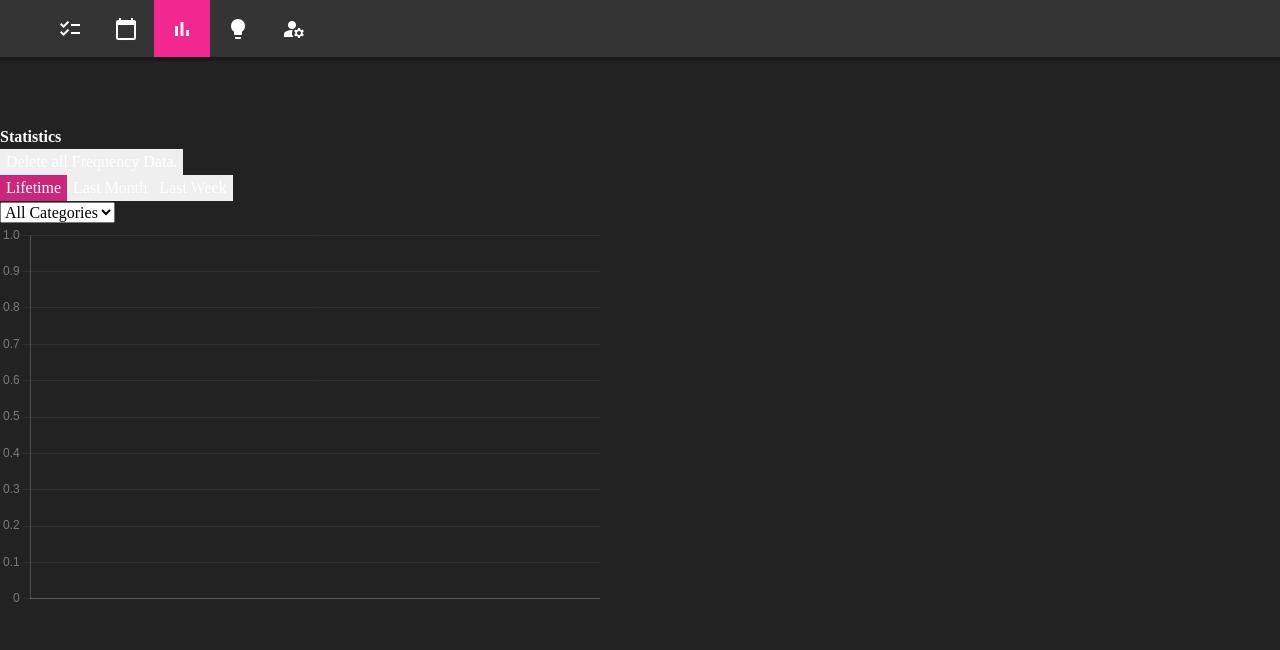
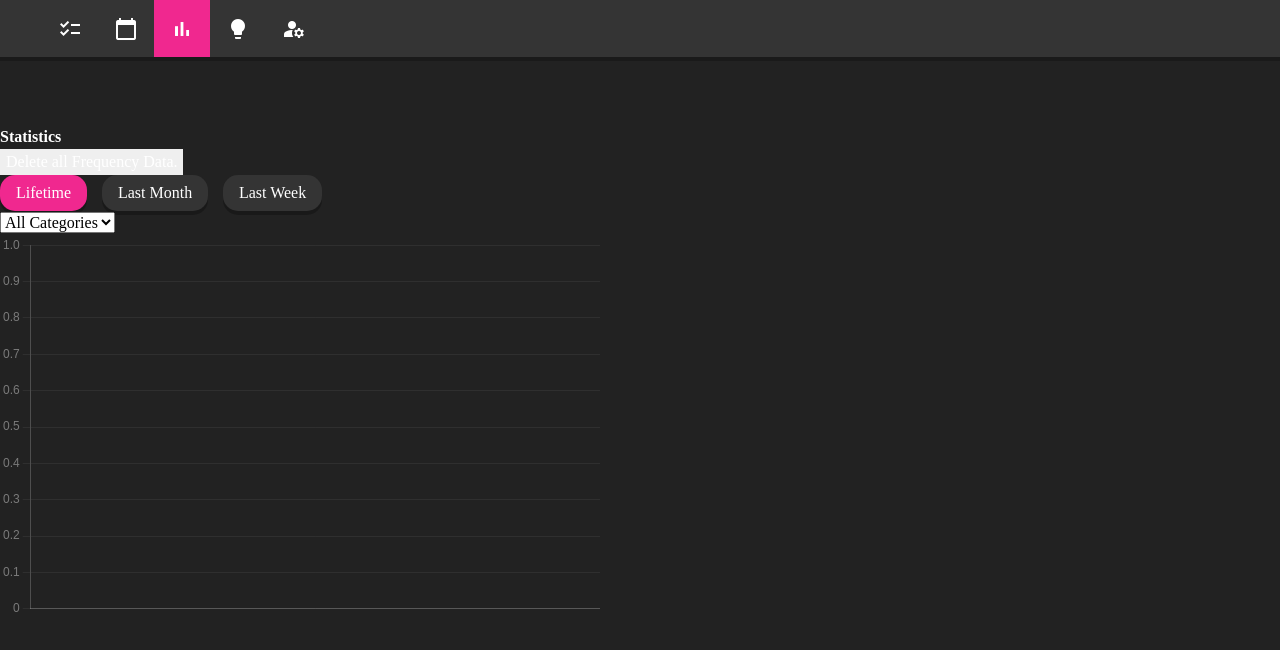
Before and after one commit to raziel-razmattaz/hobby-tracker, a Vue app: page /stats in a window 1280 px wide. Shown: the top 650 px of the page. Built offline with nearby package versions, Linux system fonts and the light colour scheme; a web font is replaced by a local one.

Commit message:
Styled View Control Buttons

```diff
--- a/src/pages/Calendar.vue
+++ b/src/pages/Calendar.vue
@@ -96,6 +96,7 @@ onMounted(updateCalendarEvents);
 .day-title-bar {
   display: flex;
   font-size: 1.3rem;
+  font-weight: 600;
   padding-left: var(--space-lg);
   min-height: var(--space-xxl);
   align-items: center;
--- a/src/pages/FrequencyStatistics.vue
+++ b/src/pages/FrequencyStatistics.vue
@@ -71,9 +71,29 @@ function removeHobbyHistory() {
 </template>
 
 <style scoped>
+
+.view-controls {
+  width: var(--container-xs);
+  display: flex;
+  justify-content: space-between;
+}
+
+.view-controls button {
+  color: var(--text);
+  border-radius: var(--border-radius);
+  padding: var(--space-xs) var(--space-md);
+  background: var(--foreground);
+  transition-duration: 0.4s;
+  box-shadow: 0px 4px var(--drop-shadow);
+}
+
+.view-controls button:hover {
+  color: var(--text-highlight);
+  background: var(--foreground-highlight);
+  transition-duration: 0.4s;
+}
+
 .view-controls button.active {
-  background: rgba(245, 40, 145, 0.8);
-  color: white;
-  border-color: rgba(245, 40, 145, 0.8);
+  background: var(--highlight);
 }
 </style>
```
